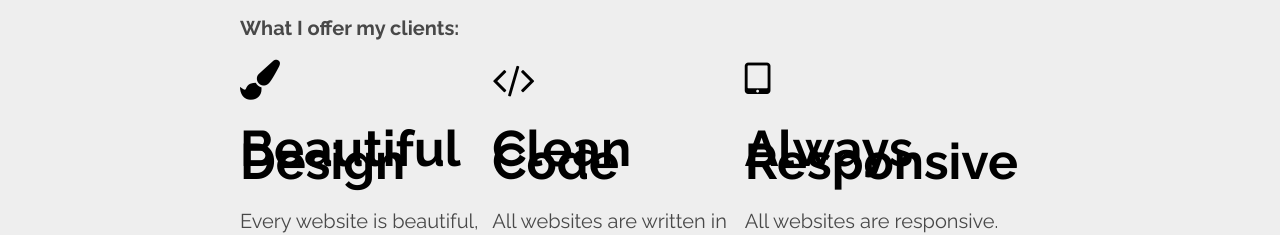
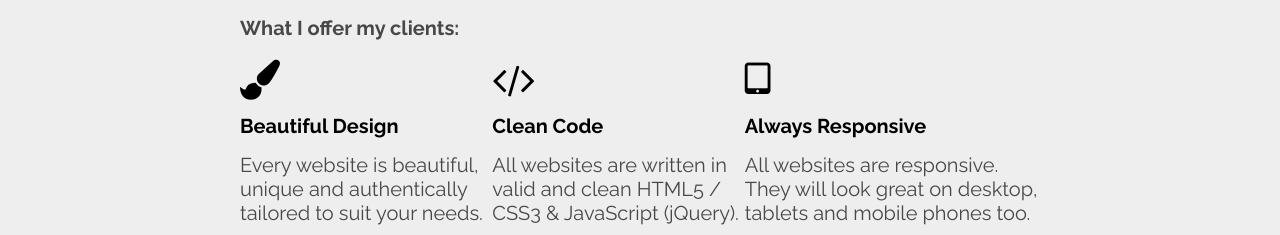
Before and after one commit to cherrnormalekani/cherrnormalekani.github.io, a plain HTML site: page chern_portfolio_page/index.html in a window 1280 px wide. Shown: the part 980-1215 px from the top of the page. Drawn offline with nearby package versions, Linux system fonts and the light colour scheme.

Commit message:
Add files via upload

```diff
--- a/chern_portfolio_page/css/main.css
+++ b/chern_portfolio_page/css/main.css
@@ -36,6 +36,11 @@ h1 {
 
 h2 {
   font-size: 50px;
+  font-weight: bold;
+}
+
+h3 {
+  font-size: 20px;
   font-weight: bold;
 }
 
--- a/chern_portfolio_page/index.html
+++ b/chern_portfolio_page/index.html
@@ -98,18 +98,18 @@
       <div class="row">
           <div class="col-sm-4">
             <i class="fa fa-4x fa-paint-brush"></i>
-            <h2 class="h3">Beautiful Design</h2>
+            <h3 class="h3">Beautiful Design</h3>
             <p>Every website is beautiful, unique and authentically tailored to suit your needs.</p>
           </div>
           <div class="col-sm-4">
             <i class="fa fa-4x fa-code"></i>
-            <h2 class="h3">Clean Code</h2>
+            <h3 class="h3">Clean Code</h3>
             <p>All websites are written in valid and clean HTML5 / CSS3 &amp; JavaScript (jQuery).</p>
           </div>
 
           <div class="col-sm-4">
             <i class="fa fa-4x fa-tablet"></i>
-            <h2 class="h3">Always Responsive</h2>
+            <h3 class="h3">Always Responsive</h3>
             <p>All websites are responsive. They will look great on desktop, tablets and mobile phones too.</p>
           </div>
         </div>
```
